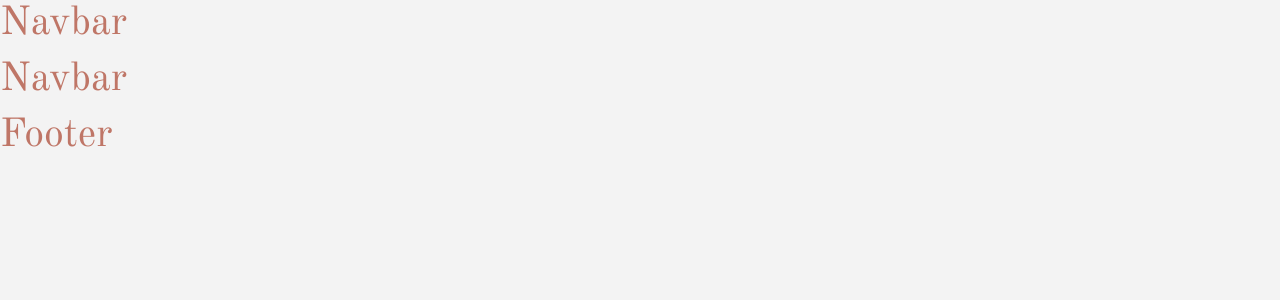
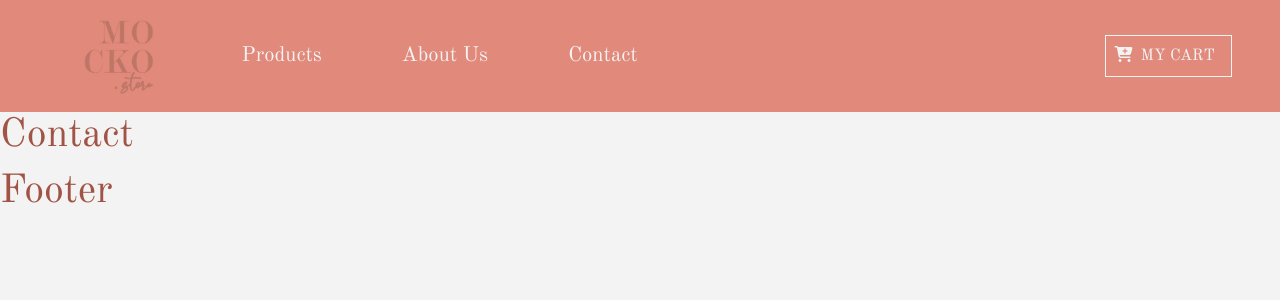
Before and after one commit to veronikadumalo/e-commerce, a React (Create React App) app: page /contact in a window 1280 px wide. Shown: the top 300 px of the page. Built offline with nearby package versions, Linux system fonts and the light colour scheme.

Commit message:
create navbar

```diff
--- a/public/index.html
+++ b/public/index.html
@@ -24,6 +24,10 @@
     -->
     <link rel="preconnect" href="https://fonts.gstatic.com">
     <link href="https://fonts.googleapis.com/css2?family=Old+Standard+TT&family=Satisfy&display=swap" rel="stylesheet">
+
+    <script src="https://kit.fontawesome.com/84e804958d.js" crossorigin="anonymous"></script>
+
+
     <title>MOCKOstore</title>
 </head>
   <body>
--- a/src/App.css
+++ b/src/App.css
@@ -1,8 +1,8 @@
 :root {
     --mainRed: #e1897b;
-    --mainWhite:#f3f3f3;
-    --mainBrown: #bf7667;
-    --darkRed: #c46c64;
+    --mainWhite: #f3f3f3;
+    --mainBrown: #a15445;
+    --darkBrown: #592f26;
 }
 body {
     font-family: 'Old Standard TT', serif !important;
@@ -11,5 +11,32 @@ body {
 }
 .special-text {
     font-family: 'Satisfy', cursive;
+    color: var(--mainBrown);
+}
+.logo-store{
+    width:auto;
+    height:6rem;
+}
+.navbar{
+    background: var(--mainRed);
+    color: var(--mainWhite);
+}
+.nav-link {
+    color: var(--mainWhite);
+    font-size: 1.3rem;
+    text-transform: capitalize;
+}
+.nav-link:hover{
+    color:var(--darkBrown);
+}
+.store-button {
+    background: transparent;
+    color: var(--mainWhite);
+    border: 0.1rem solid var(--mainWhite);
+    padding: 0.5rem;
+    text-transform: uppercase;
+}
+.store-button:hover{
+    background:var(--mainWhite);
     color: var(--mainRed);
 }
--- a/src/App.js
+++ b/src/App.js
@@ -9,6 +9,8 @@ import Default from './components/Navbar';
 import ProductsList from './components/ProductsList';
 import 'bootstrap/dist/css/bootstrap.min.css';
 import Footer from './components/Footer';
+import AboutUs from './components/AboutUs';
+import Contact from './components/Contact';
 
 
 function App() {
@@ -19,6 +21,8 @@ function App() {
                 <Route exact path="/" component={ProductsList} />
                 <Route path="/details" component={Details} />
                 <Route path="/cart" component={Cart} />
+                <Route path="/aboutus" component={AboutUs} />
+                <Route path="/contact" component={Contact} />
                 <Route component={Default} />
             </Switch>
             <Footer />
--- /dev/null
+++ b/src/components/AboutUs.js
@@ -0,0 +1,11 @@
+import React, { Component } from 'react';
+
+export default class AboutUs extends Component {
+    render() {
+        return (
+            <div>
+                <h1>About Us</h1>
+            </div>
+        );
+    }
+}
--- /dev/null
+++ b/src/components/Contact.js
@@ -0,0 +1,11 @@
+import React, { Component } from 'react';
+
+export default class Contact extends Component {
+    render() {
+        return (
+            <div>
+                <h1>Contact</h1>
+            </div>
+            );
+    }
+}
--- a/src/components/Navbar.js
+++ b/src/components/Navbar.js
@@ -1,10 +1,25 @@
 import React, { Component } from 'react';
+import { Link } from 'react-router-dom';
+import logo from '../logo.jpg';
 
 export default class Navbar extends Component {
     render() {
         return (
-            <div>
-                <h1>Navbar</h1>
+            <div className="navbar navbar-expand-sm  px-sm-5">
+                <Link to="/" className="">
+                    <img src={logo} alt="logo-store" className="navbar-brand logo-store " />
+                </Link>
+                <Link to="/" className="nav-link ml-5 ">products</Link>
+                <Link to="/aboutus" className="nav-link ml-5 ">about us</Link>
+                <Link to="/contact" className="nav-link ml-5 ">contact</Link>
+                <Link to="/cart" className="ml-auto">
+                    <button className="store-button">
+                        <span className="mr-2">
+                            <i className="fas fa-cart-plus mr-2" />
+                            my cart
+                        </span>
+                    </button>
+                </Link>
             </div>
         );
     }
```
Also changed, not shown: src/logo.jpg.
